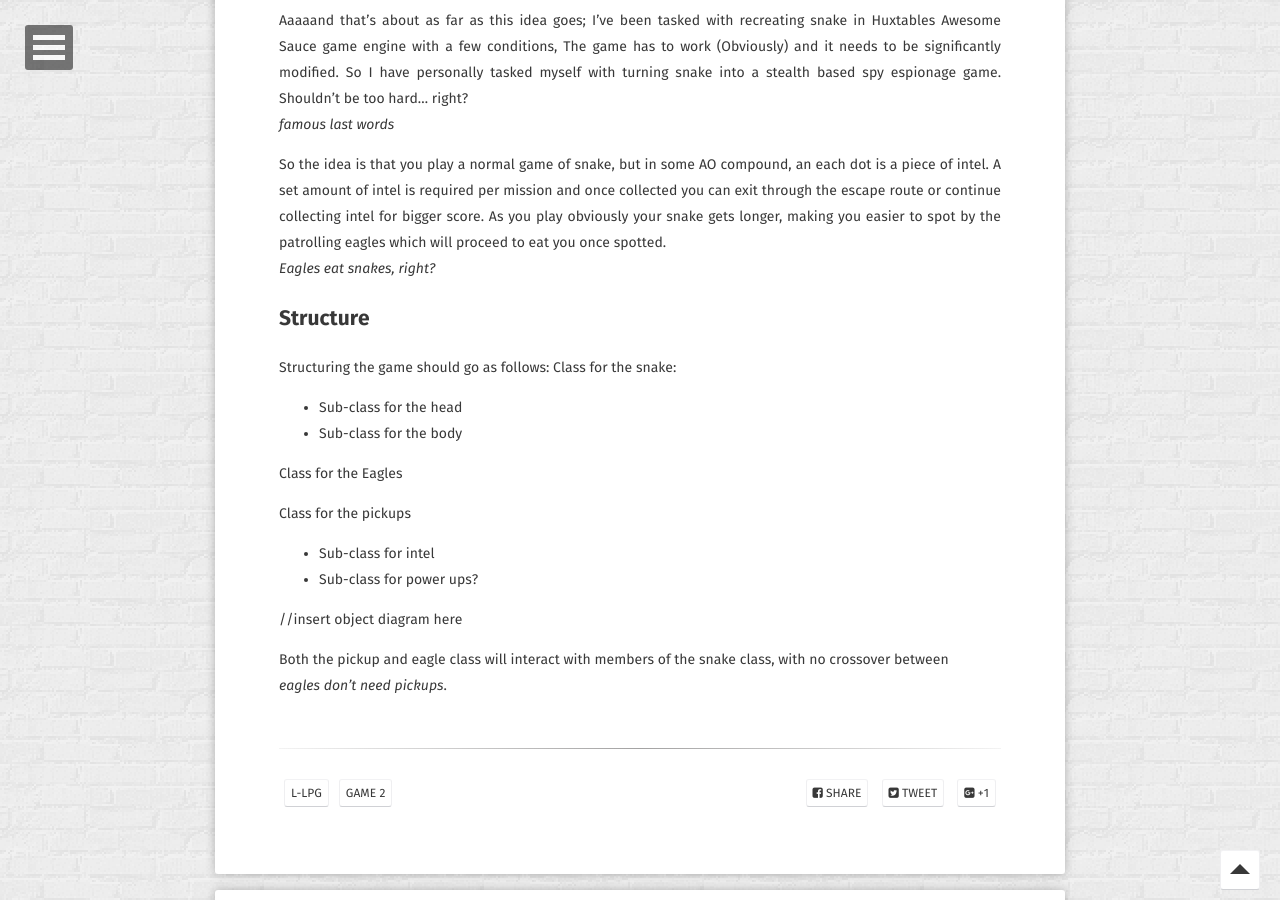
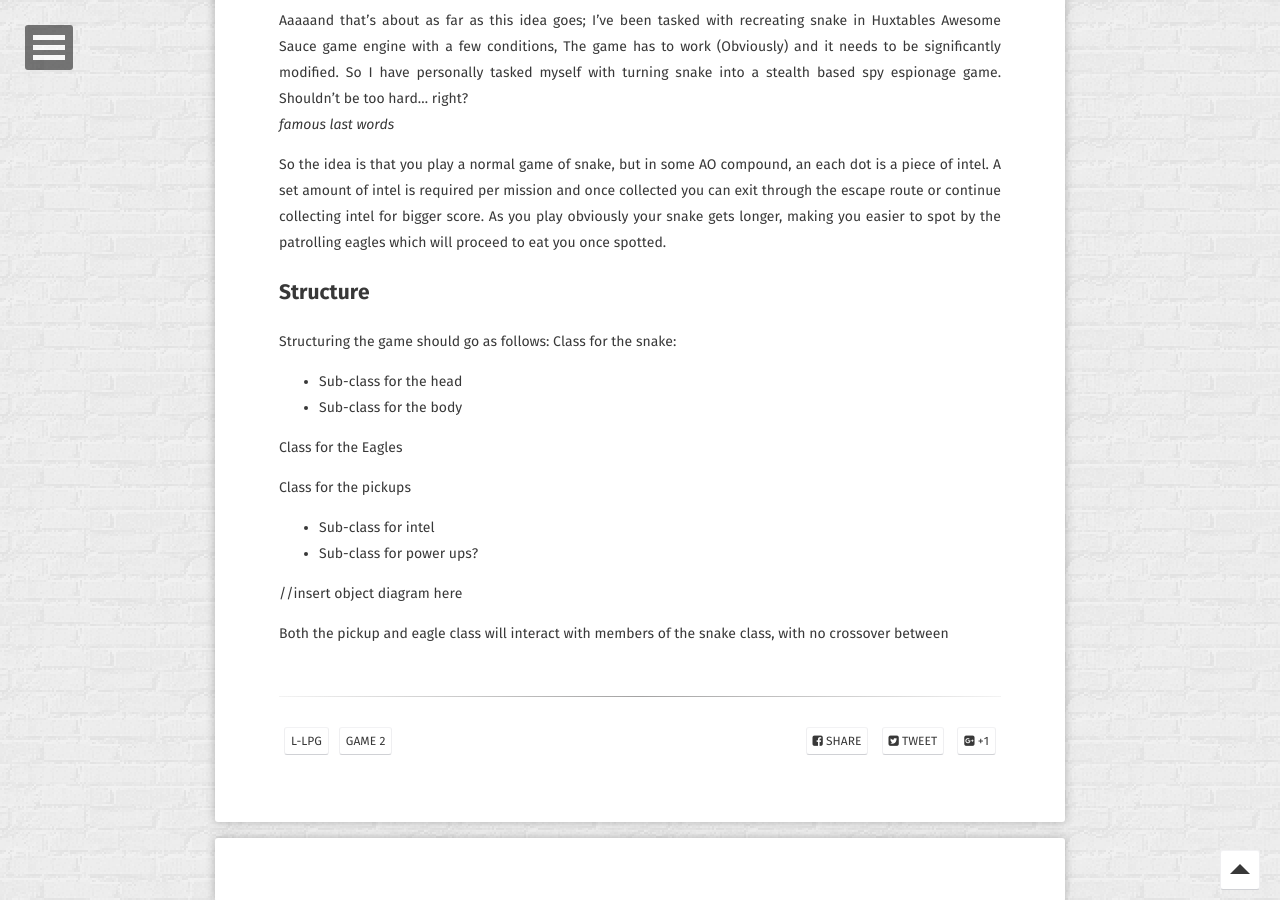
Before and after one commit to JohnnersUK/OLD.JohnnersUK.github.io, a Jekyll site: the page built from _posts/2017-10-05-Snaaaaaake!.md, in a window 1280 px wide and 900 px high, scrolled down 747 px. Built offline with Jekyll 4.4.1, drawn with Linux system fonts in a browser that asks for light colours; some web fonts are replaced; comment, search, counter and statistics services are not loaded.

Commit message:
Updated snake post

```diff
--- a/_posts/2017-10-05-Snaaaaaake!.md
+++ b/_posts/2017-10-05-Snaaaaaake!.md
@@ -20,7 +20,7 @@ with a few conditions, The game has to work (Obviously) and it needs to be signi
 So the idea is that you play a normal game of snake, but in some AO compound, an each dot is a piece of intel.
 A set amount of intel is required per mission and once collected you can exit through the escape route or continue
 collecting intel for bigger score. As you play obviously your snake gets longer, making you easier to spot by the
-patrolling eagles which will proceed to eat you once spotted. <br>_Eagles eat snakes, right?_
+patrolling eagles which will proceed to eat you once spotted.
 
 ## Structure
 Structuring the game should go as follows:
@@ -36,4 +36,4 @@ Class for the pickups
 
 //insert object diagram here
 
-Both the pickup and eagle class will interact with members of the snake class, with no crossover between <br>_eagles don't need pickups_.
+Both the pickup and eagle class will interact with members of the snake class, with no crossover between
```
